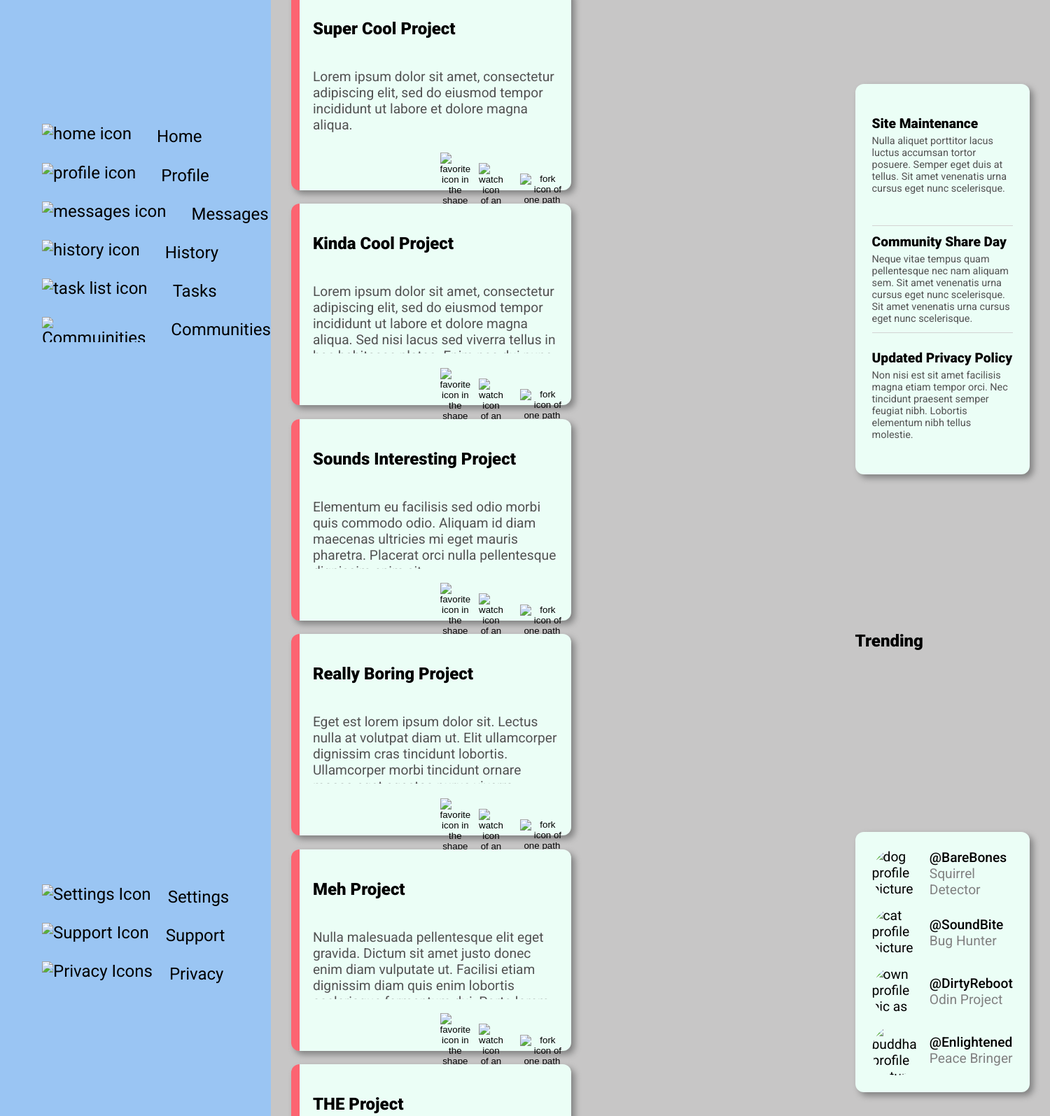
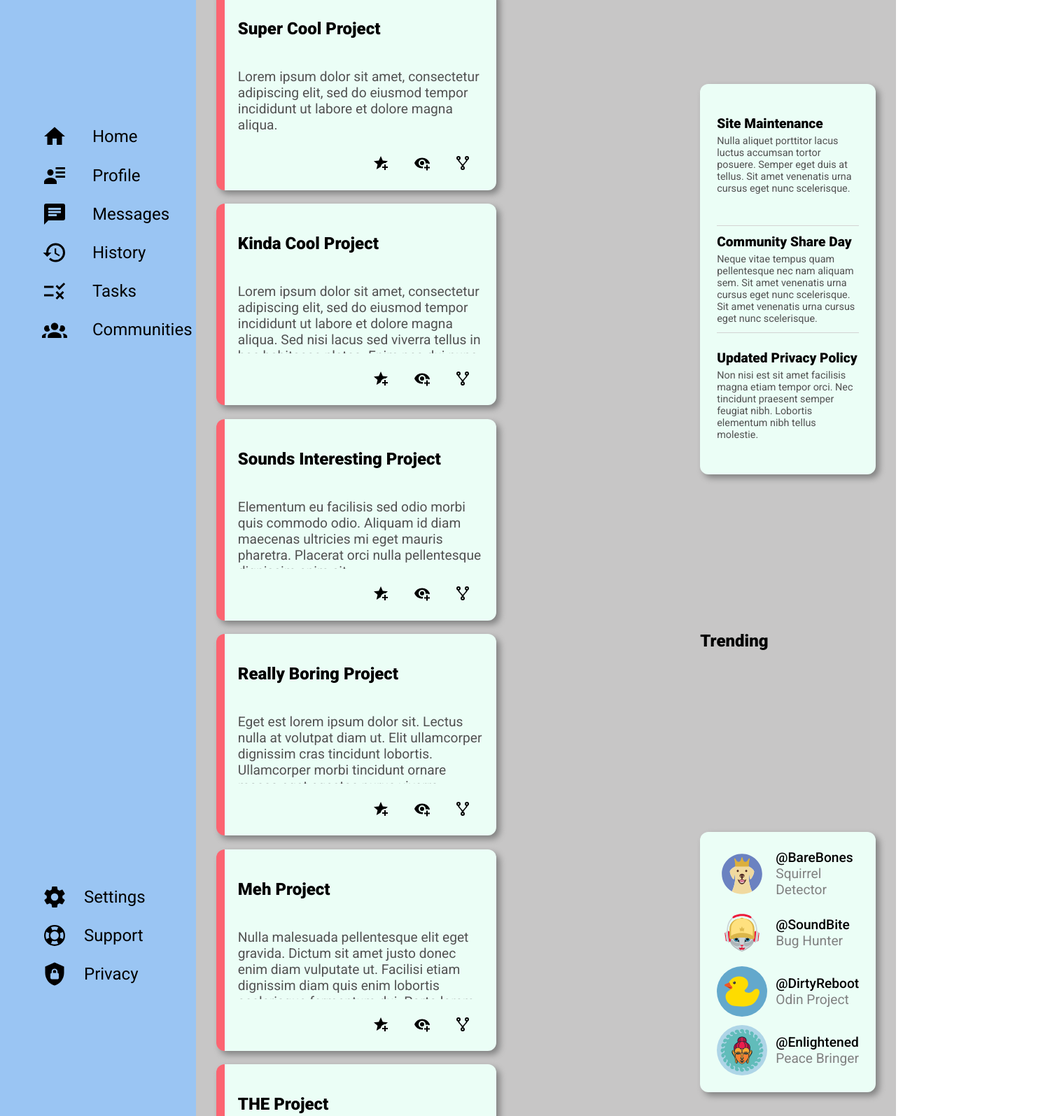
Before and after one commit to IsaacWild/admin_dashboard, a plain HTML site: page index.html in a window 1280 px wide. Shown: the part 670-2265 px from the top of the page at 70% size, 1500 px wide, since content can reach past the window. Drawn offline with Linux system fonts and the light colour scheme.

Commit message:
Correcting file path for SVG images again to correct for live preview on GitHub

```diff
--- a/index.html
+++ b/index.html
@@ -14,45 +14,45 @@
     <div class="container">
         <div class="sidebarContainer">
            <div class="logo">
-                <img src="/SVG_icons/dashboard.svg" alt="dashbord image">
+                <img src="SVG icons/dashboard.svg" alt="dashbord image">
                 <span>Dashboard</span>
             </div>
             <div class="sidebarTop">
                 <div class="navHome">
-                    <img src="/SVG_icons/home.svg" alt="home icon">
+                    <img src="SVG icons/home.svg" alt="home icon">
                     <span>Home</span>
                 </div>
                 <div class="navProfile">
-                    <img src="/SVG_icons/account.svg" alt="profile icon">
+                    <img src="SVG icons/account.svg" alt="profile icon">
                     <span>Profile</span>
                 </div>
                 <div class="navMessages">
-                    <img src="/SVG_icons/messages.svg" alt="messages icon">
+                    <img src="SVG icons/messages.svg" alt="messages icon">
                     <span>Messages</span>
                 </div>
                 <div class="navHistory">
-                    <img src="/SVG_icons/history.svg" alt="history icon">
+                    <img src="SVG icons/history.svg" alt="history icon">
                     <span>History</span>
                 </div>
                 <div class="navTasks">
-                    <img src="/SVG_icons/tasks.svg" alt="task list icon">
+                    <img src="SVG icons/tasks.svg" alt="task list icon">
                     <span>Tasks</span>
                 </div>
                 <div class="navCommunities">
-                    <img src="/SVG_icons/communities.svg" alt="Commuinities icon">
+                    <img src="SVG icons/communities.svg" alt="Commuinities icon">
                     <span>Communities</span>
                 </div>
             </div>
             <div class="sidebarBottom">
                 <div class="navSettings">
-                    <img src="/SVG_icons/settings.svg" alt="Settings Icon">
+                    <img src="SVG icons/settings.svg" alt="Settings Icon">
                     <span>Settings</span>
                 </div>
                 <div class="navSupport">
-                    <img src="/SVG_icons/support.svg" alt="Support Icon">
+                    <img src="SVG icons/support.svg" alt="Support Icon">
                     <span>Support</span></div>
                 <div class="navPrivacy">
-                    <img src="/SVG_icons/privacy.svg" alt="Privacy Icons">
+                    <img src="SVG icons/privacy.svg" alt="Privacy Icons">
                     <span>Privacy</span>
                 </div>
             </div>
@@ -60,16 +60,16 @@
         <div class="pageContainer">
             <div class="pageHeader">
                 <div class="searchIcon">
-                    <img src="/SVG_icons/search.svg" alt="magnifing glass icon for search">
+                    <img src="SVG icons/search.svg" alt="magnifing glass icon for search">
                 </div>
                 <div class="searchBar">
                     <input type="search" name="serchBar" id="searchBar">
                 </div>
                 <div class="notificationIcon">
-                    <img src="/SVG_icons/notification.svg" alt="ringing bell icon for notification">
+                    <img src="SVG icons/notification.svg" alt="ringing bell icon for notification">
                 </div>
                 <div class="profilePicSmall">
-                    <img src="/SVG_icons/profile_pic.svg" alt="profile picture of a yellow rubber duck">
+                    <img src="SVG icons/profile_pic.svg" alt="profile picture of a yellow rubber duck">
                 </div>
                 <div class="profileName">
                     <p>Dirty Reboot</p>
@@ -78,7 +78,7 @@
             <div class="pageTopperContainer">
                 <div class="profileWelcome">
                     <div class="profilePicLarge">
-                        <img src="/SVG_icons/profile_pic.svg" alt="profile picture larger than at top of page">
+                        <img src="SVG icons/profile_pic.svg" alt="profile picture larger than at top of page">
                     </div>
                     <div class="welcomeMessage">
                         Hi there,
@@ -116,13 +116,13 @@
                         </div>
                         <div class="cardButtons">
                             <button class="favorite">
-                                <img src="/SVG_icons/favorite.svg" alt="favorite icon in the shape of a star with a plus">
+                                <img src="SVG icons/favorite.svg" alt="favorite icon in the shape of a star with a plus">
                             </button>
                             <button class="watch">
-                                <img src="/SVG_icons/watch.svg" alt="watch icon of an eye with a plus">
+                                <img src="SVG icons/watch.svg" alt="watch icon of an eye with a plus">
                             </button>
                             <button class="fork">
-                                <img src="/SVG_icons/fork.svg" alt="fork icon of one path multiplying into two ">
+                                <img src="SVG icons/fork.svg" alt="fork icon of one path multiplying into two ">
                             </button>
                         </div>
                     </div>
@@ -139,13 +139,13 @@
                         </div>
                         <div class="cardButtons">
                             <button class="favorite">
-                                <img src="/SVG_icons/favorite.svg" alt="favorite icon in the shape of a star with a plus">
+                                <img src="SVG icons/favorite.svg" alt="favorite icon in the shape of a star with a plus">
                             </button>
                             <button class="watch">
-                                <img src="/SVG_icons/watch.svg" alt="watch icon of an eye with a plus">
+                                <img src="SVG icons/watch.svg" alt="watch icon of an eye with a plus">
                             </button>
                             <button class="fork">
-                                <img src="/SVG_icons/fork.svg" alt="fork icon of one path multiplying into two ">
+                                <img src="SVG icons/fork.svg" alt="fork icon of one path multiplying into two ">
                             </button>
                         </div>
                     </div>
@@ -162,13 +162,13 @@
                         </div>
                         <div class="cardButtons">
                             <button class="favorite">
-                                <img src="/SVG_icons/favorite.svg" alt="favorite icon in the shape of a star with a plus">
+                                <img src="SVG icons/favorite.svg" alt="favorite icon in the shape of a star with a plus">
                             </button>
                             <button class="watch">
-                                <img src="/SVG_icons/watch.svg" alt="watch icon of an eye with a plus">
+                                <img src="SVG icons/watch.svg" alt="watch icon of an eye with a plus">
                             </button>
                             <button class="fork">
-                                <img src="/SVG_icons/fork.svg" alt="fork icon of one path multiplying into two ">
+                                <img src="SVG icons/fork.svg" alt="fork icon of one path multiplying into two ">
                             </button>
                         </div>
                     </div>
@@ -185,13 +185,13 @@
                         </div>
                         <div class="cardButtons">
                             <button class="favorite">
-                                <img src="/SVG_icons/favorite.svg" alt="favorite icon in the shape of a star with a plus">
+                                <img src="SVG icons/favorite.svg" alt="favorite icon in the shape of a star with a plus">
                             </button>
                             <button class="watch">
-                                <img src="/SVG_icons/watch.svg" alt="watch icon of an eye with a plus">
+                                <img src="SVG icons/watch.svg" alt="watch icon of an eye with a plus">
                             </button>
                             <button class="fork">
-                                <img src="/SVG_icons/fork.svg" alt="fork icon of one path multiplying into two ">
+                                <img src="SVG icons/fork.svg" alt="fork icon of one path multiplying into two ">
                             </button>
                         </div>
                     </div>
@@ -208,13 +208,13 @@
                         </div>
                         <div class="cardButtons">
                             <button class="favorite">
-                                <img src="/SVG_icons/favorite.svg" alt="favorite icon in the shape of a star with a plus">
+                                <img src="SVG icons/favorite.svg" alt="favorite icon in the shape of a star with a plus">
                             </button>
                             <button class="watch">
-                                <img src="/SVG_icons/watch.svg" alt="watch icon of an eye with a plus">
+                                <img src="SVG icons/watch.svg" alt="watch icon of an eye with a plus">
                             </button>
                             <button class="fork">
-                                <img src="/SVG_icons/fork.svg" alt="fork icon of one path multiplying into two ">
+                                <img src="SVG icons/fork.svg" alt="fork icon of one path multiplying into two ">
                             </button>
                         </div>
                     </div>
@@ -231,13 +231,13 @@
                         </div>
                         <div class="cardButtons">
                             <button class="favorite">
-                                <img src="/SVG_icons/favorite.svg" alt="favorite icon in the shape of a star with a plus">
+                                <img src="SVG icons/favorite.svg" alt="favorite icon in the shape of a star with a plus">
                             </button>
                             <button class="watch">
-                                <img src="/SVG_icons/watch.svg" alt="watch icon of an eye with a plus">
+                                <img src="SVG icons/watch.svg" alt="watch icon of an eye with a plus">
                             </button>
                             <button class="fork">
-                                <img src="/SVG_icons/fork.svg" alt="fork icon of one path multiplying into two ">
+                                <img src="SVG icons/fork.svg" alt="fork icon of one path multiplying into two ">
                             </button>
                         </div>
                     </div>
@@ -279,28 +279,28 @@
                     </div>
                     <div class="trendingCard">
                         <div class="dogProfile">
-                            <img src="/SVG_icons/dog_profile.svg" alt="dog profile picture">
+                            <img src="SVG icons/dog_profile.svg" alt="dog profile picture">
                         </div>
                         <div class="dogProfileText">
                             <p class="trendingProfileName">@BareBones</p>
                             <p>Squirrel Detector</p>
                         </div>
                         <div class="catProfile">
-                            <img src="/SVG_icons/cat_profile.svg" alt="cat profile picture">
+                            <img src="SVG icons/cat_profile.svg" alt="cat profile picture">
                         </div>
                         <div class="catProfileText">
                             <p class="trendingProfileName">@SoundBite</p>
                             <p>Bug Hunter</p>
                         </div>
                         <div class="ownProfile">
-                            <img src="/SVG_icons/profile_pic.svg" alt="own profile pic as trending account">
+                            <img src="SVG icons/profile_pic.svg" alt="own profile pic as trending account">
                         </div>
                         <div class="ownProfileText">
                             <p class="trendingProfileName">@DirtyReboot</p>
                             <p>Odin Project</p>
                         </div>
                         <div class="buddhaProfile">
-                            <img src="/SVG_icons/buddha_profile.svg" alt="buddha profile picture">
+                            <img src="SVG icons/buddha_profile.svg" alt="buddha profile picture">
                         </div>
                         <div class="buddahProfileText">
                             <p class="trendingProfileName">@Enlightened</p>
```
